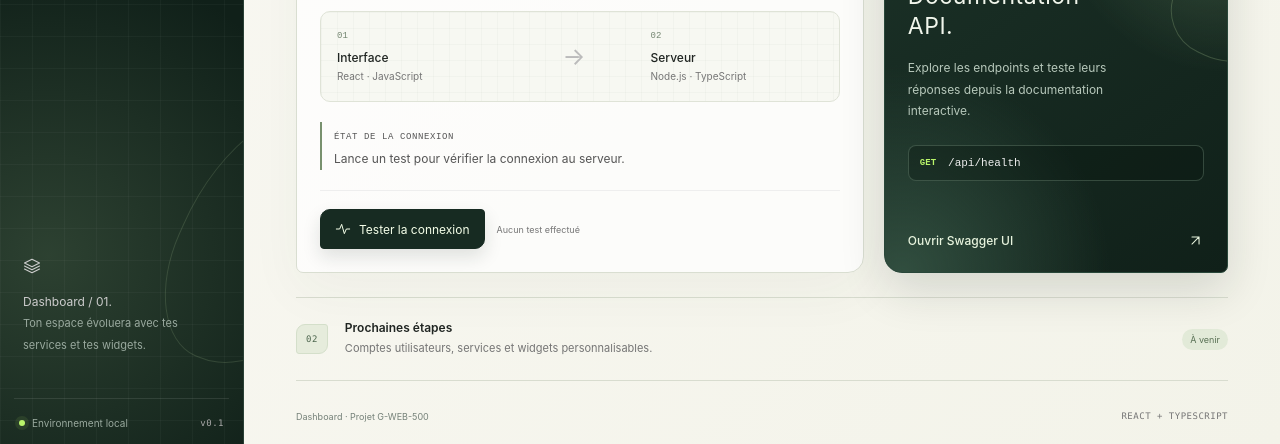
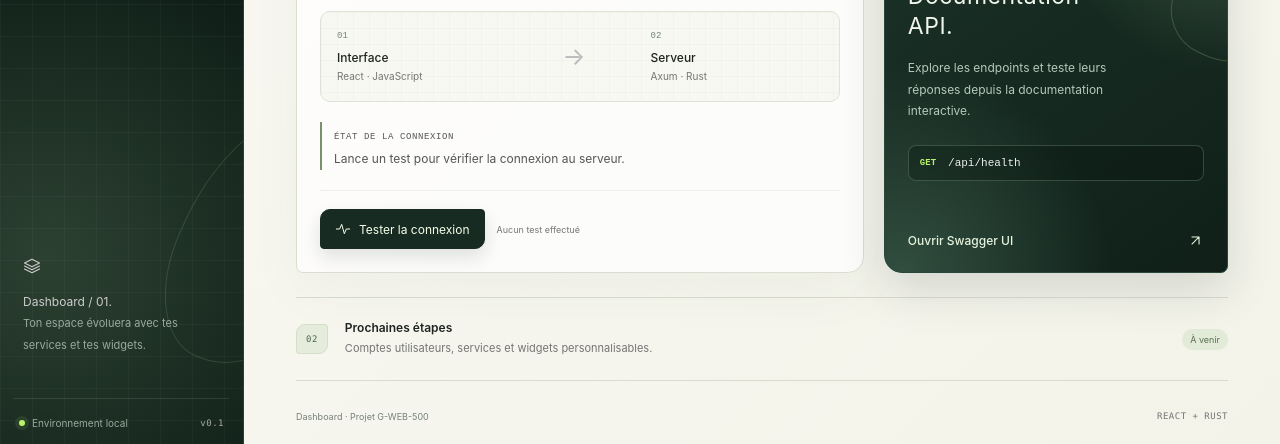
Before and after one commit to Origanire/lumi-dashboard, a React (Vite) app in the folder frontend/: page / in a window 1280 px wide. Shown: the part 508-952 px from the top of the page. Built offline with nearby package versions, Linux system fonts and the light colour scheme; a web font is replaced by a local one.

Commit message:
Update connection flow and footer to reflect backend transition from TypeScript to Rust with Axum

```diff
--- a/frontend/src/main.jsx
+++ b/frontend/src/main.jsx
@@ -64,14 +64,14 @@ function App() {
             <section className="connection-panel" aria-labelledby="connection-title">
               <div className="panel-heading"><span className="icon-box"><Icon name="pulse" /></span><h3 id="connection-title">Connexion au serveur</h3><span className={`connection-badge ${loading ? 'pending' : connection}`}><span className="status-dot" />{label}</span></div>
               <p className="panel-description">Vérifie que ton espace communique avec l’API.</p>
-              <div className="connection-flow"><div><span className="flow-marker">01</span><strong>Interface</strong><span>React · JavaScript</span></div><span className={`flow-line ${connection === 'success' && !loading ? 'connected' : ''}`} aria-hidden="true">→</span><div><span className="flow-marker">02</span><strong>Serveur</strong><span>Node.js · TypeScript</span></div></div>
+              <div className="connection-flow"><div><span className="flow-marker">01</span><strong>Interface</strong><span>React · JavaScript</span></div><span className={`flow-line ${connection === 'success' && !loading ? 'connected' : ''}`} aria-hidden="true">→</span><div><span className="flow-marker">02</span><strong>Serveur</strong><span>Axum · Rust</span></div></div>
               <div className={`response-box ${connection === 'error' ? 'error' : ''}`} role="status" aria-live="polite"><span className="response-label">{connection === 'success' && !loading ? 'RÉPONSE DU SERVEUR' : 'ÉTAT DE LA CONNEXION'}</span><p>{message}</p></div>
               <div className="panel-actions"><button onClick={testConnection} disabled={loading}><Icon name="pulse" size={16} />{loading ? 'Test en cours…' : 'Tester la connexion'}</button><span className="last-check">{lastCheck ? `Dernier test à ${lastCheck}` : 'Aucun test effectué'}</span></div>
             </section>
             <section className="api-panel" aria-labelledby="api-title"><div className="api-panel-top"><span className="icon-box"><Icon name="server" /></span><span className="mono">API / 01</span></div><h3 id="api-title">Documentation<br />API.</h3><p>Explore les endpoints et teste leurs réponses depuis la documentation interactive.</p><div className="endpoint"><span>GET</span><code>/api/health</code></div><a className="documentation-link" href="/api/docs" target="_blank" rel="noreferrer">Ouvrir Swagger UI <Icon name="arrow" size={17} /></a></section>
           </div>
           <section className="next-section" aria-labelledby="next-title"><div className="next-number mono">02</div><div><h2 id="next-title">Prochaines étapes</h2><p>Comptes utilisateurs, services et widgets personnalisables.</p></div><span className="planned-badge">À venir</span></section>
-          <footer className="page-footer"><span>Dashboard · Projet G-WEB-500</span><span className="mono">REACT + TYPESCRIPT</span></footer>
+          <footer className="page-footer"><span>Dashboard · Projet G-WEB-500</span><span className="mono">REACT + RUST</span></footer>
         </main>
       </div>
     </div>
```
